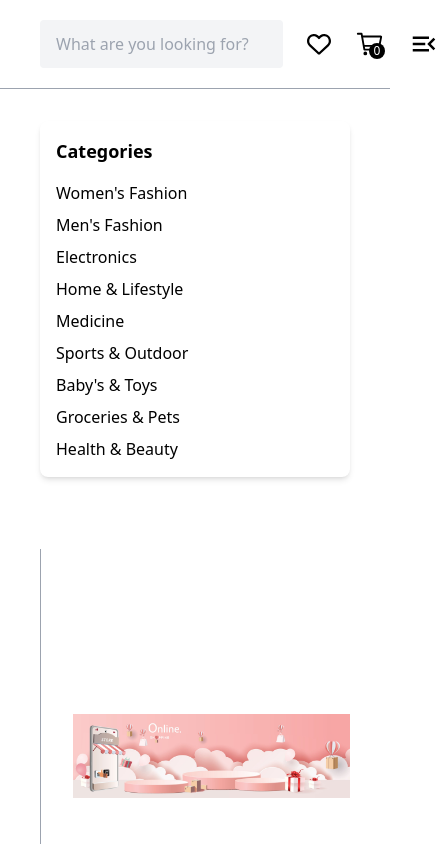
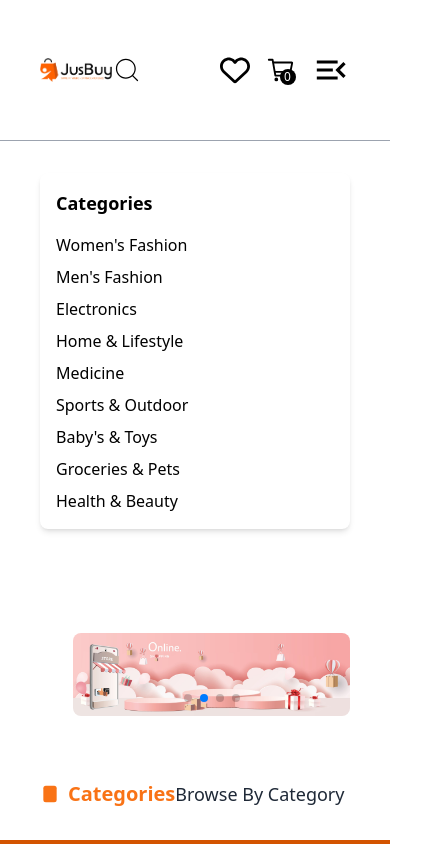
Before and after one commit to Shakil57375/jus-buy, a Next.js app: page / in a window 390 px wide. Shown: the top 844 px of the page, 439 px wide, since content can reach past the window. Built offline with nearby package versions, Linux system fonts and the light colour scheme.

Commit message:
responsive ness added

```diff
--- a/components/Ui/SidebarAndBanner.jsx
+++ b/components/Ui/SidebarAndBanner.jsx
@@ -50,7 +50,7 @@ const HeroWithSidebar = () => {
       </div>
 
       {/* Hero Carousel */}
-      <div className="w-full lg:w-3/4 border-l border-gray-400 pl-8">
+      <div className="w-full lg:w-3/4  border-l border-transparent lg:border-gray-400 pl-8">
         <Swiper
           modules={[Pagination, Autoplay]}
           pagination={{ clickable: true }}
@@ -72,7 +72,7 @@ const HeroWithSidebar = () => {
           <SwiperSlide>
             <Image
               src="/assets/banner-8.jpg"
-              className="object-contain rounded-lg w-[450px] lg:w-full h-[350px]"
+              className="object-contain rounded-lg w-[450px] lg:w-full h-full lg:h-[350px]"
               alt="banner"
               width={450}
               height={350}
@@ -81,7 +81,7 @@ const HeroWithSidebar = () => {
           <SwiperSlide>
             <Image
               src="/assets/banner-9.jpg"
-              className="object-contain rounded-lg w-[450px] lg:w-full h-[350px]"
+              className="object-contain rounded-lg w-[450px] lg:w-full h-full lg:h-[350px]"
               alt="banner"
               width={450}
               height={350}
@@ -90,7 +90,7 @@ const HeroWithSidebar = () => {
           <SwiperSlide>
             <Image
               src="/assets/banner-10.jpg"
-              className="object-contain rounded-lg w-[450px] lg:w-full h-[350px]"
+              className="object-contain rounded-lg w-[450px] lg:w-full h-full lg:h-[350px]"
               alt="banner"
               width={450}
               height={350}
@@ -99,7 +99,7 @@ const HeroWithSidebar = () => {
           <SwiperSlide>
             <Image
               src="/assets/banner-11.jpg"
-              className="object-contain rounded-lg w-[450px] lg:w-full h-[350px]"
+              className="object-contain rounded-lg w-[450px] lg:w-full h-full lg:h-[350px]"
               alt="banner"
               width={450}
               height={350}
--- a/components/common/Navbar.jsx
+++ b/components/common/Navbar.jsx
@@ -78,30 +78,29 @@ const Navbar = () => {
       </div>
 
       {/* Icons */}
-      <div className="flex items-center space-x-6">
-        <div
-          //   onClick={handleSearchClick}
-          className="flex items-center  border-gray-300 rounded p-2 bg-gray-100 w-[243px]"
-        >
+      <div className="flex items-center space-x-4 lg:space-x-6">
+        <div className="flex items-center border-gray-300 rounded p-0 lg:p-2 bg-transparent lg:bg-gray-100 w-full lg:w-[243px]">
           <input
             type="text"
             placeholder="What are you looking for?"
-            className="border-none outline-none flex-1 bg-transparent px-2 py-1"
+            className="border-none outline-none flex-1 bg-transparent px-2 py-1 hidden lg:block"
           />
-          <CiSearch className="hover:text-gray-500 cursor-pointer text-2xl" />
+          <CiSearch className="hover:text-gray-500 cursor-pointer !text-3xl" />
         </div>
+
         <Link href="/wishlist">
-          <FaRegHeart className=" text-2xl" />
+          <FaRegHeart className="!text-3xl" />
         </Link>
         <Link href="/cart" className="relative">
-          <IoCartOutline className="hover:text-gray-500 cursor-pointer text-3xl" />
+          <IoCartOutline className="hover:text-gray-500 cursor-pointer !text-3xl" />
           <span className="absolute bottom-0 right-0 bg-black text-white text-xs w-4 h-4 rounded-full flex items-center justify-center">
             {/* {getCartCount()} */}0
           </span>
         </Link>
         <MdOutlineMenuOpen
           onClick={() => setVisible(true)}
-          className="hover:text-gray-500 cursor-pointer text-3xl sm:hidden"
+          className="hover:text-gray-500 cursor-pointer !text-3xl sm:hidden"
+          size={100}
         />
       </div>
 
@@ -127,11 +126,11 @@ const Navbar = () => {
             HOME
           </Link>
           <Link
-            href="/collection"
+            href="/contact"
             onClick={() => setVisible(false)}
             className="hover:text-gray-500 py-6 pl-6 border"
           >
-            COLLECTION
+            Contact
           </Link>
           <Link
             href="/about"
@@ -141,15 +140,20 @@ const Navbar = () => {
             ABOUT
           </Link>
           <Link
-            href="/contact"
+            href="/signup"
             onClick={() => setVisible(false)}
             className="hover:text-gray-500 py-6 pl-6 border"
           >
-            CONTACT
+            Sign Up
           </Link>
-          <button className="border rounded-full px-4 font-medium text-sm hover:bg-gray-100 py-6 pl-6">
-            Admin Panel
-          </button>
+          <Link
+            href="/signin"
+            onClick={() => setVisible(false)}
+            className="hover:text-gray-500 py-6 pl-6 border"
+          >
+            Sign In
+          </Link>
+
         </div>
       </div>
     </div>
--- a/components/custom/Title.jsx
+++ b/components/custom/Title.jsx
@@ -3,7 +3,7 @@ import { TbRectangleVerticalFilled } from "react-icons/tb";
 
 const Title = ({ title, subtitle }) => {
     return (
-        <div className="flex items-start justify-center w-full mx-auto text-left mt-16">
+        <div className="flex items-start justify-start w-full mx-auto mt-16">
             {/* Icon and Title */}
             <div className="flex items-center space-x-2">
                 {/* Icon */}
@@ -17,7 +17,6 @@ const Title = ({ title, subtitle }) => {
 
             {/* Subtitle */}
             <div className="flex flex-col">
-                <h2 className="text-2xl font-bold mt-2">Browse By Category</h2>
                 <p className="text-lg max-w-xl text-gray-800 mb-8 font-playfair">{subtitle}</p>
             </div>
         </div>
```
